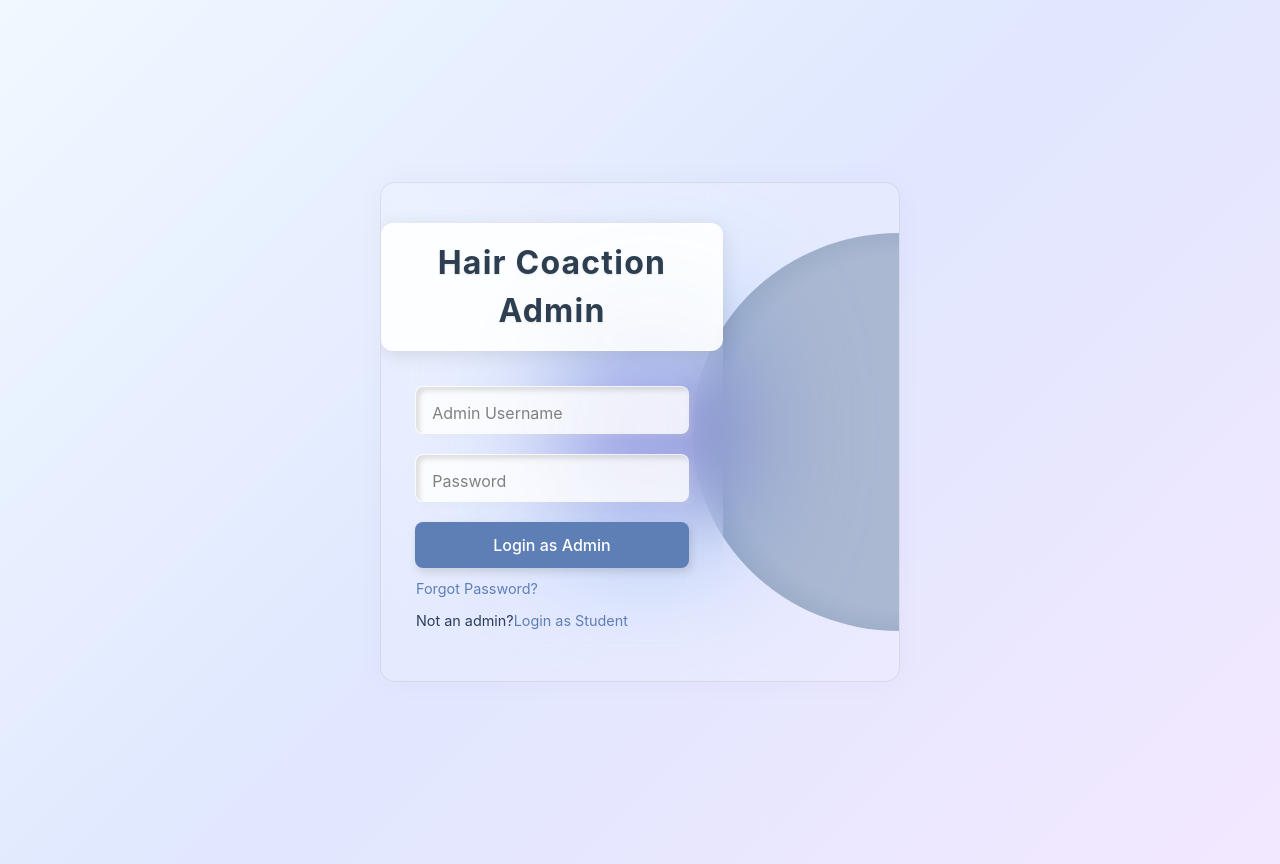
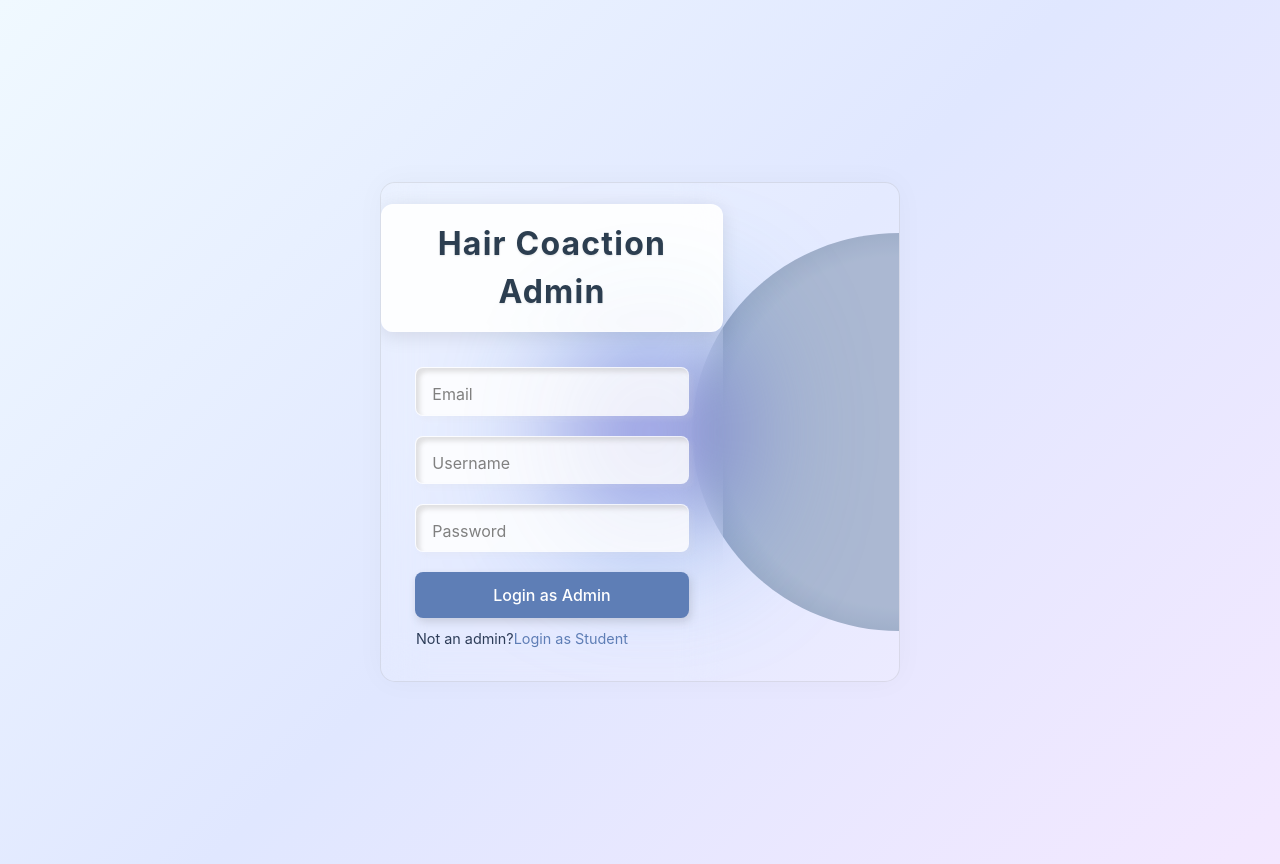
Before and after one commit to VishnuVardhanReddy-11/Internship-Portal, a React (Vite) app in the folder frontend/: page /admin/login in a window 1280 px wide. Built offline with nearby package versions, Linux system fonts and the light colour scheme.

Commit message:
Added email input

```diff
--- a/frontend/src/pages/AdminLogin.jsx
+++ b/frontend/src/pages/AdminLogin.jsx
@@ -13,14 +13,12 @@ const AdminLogin = () => {
             <form className="form">
               <div className="form-heading">Hair Coaction Admin</div>
 
-              <FormInput type="text" id="adminEmail" label="Admin Username" />
+              <FormInput type="text" id="adminEmail" label="Email" />
+              <FormInput type="text" id="adminUsername" label="Username" />
               <FormInput type="password" id="adminPass" label="Password" />
 
               <div className="input-block">
                 <FormButton text="Login as Admin" />
-                <span className="forgot">
-                  <a href="/admin/forgot-password">Forgot Password?</a>
-                </span>
                 {/* Optional: Switch to student login */}
                 <SwitchFormText
                   question="Not an admin?"
```
Also changed, not shown: frontend/src/App.css (line endings or trailing spaces).
